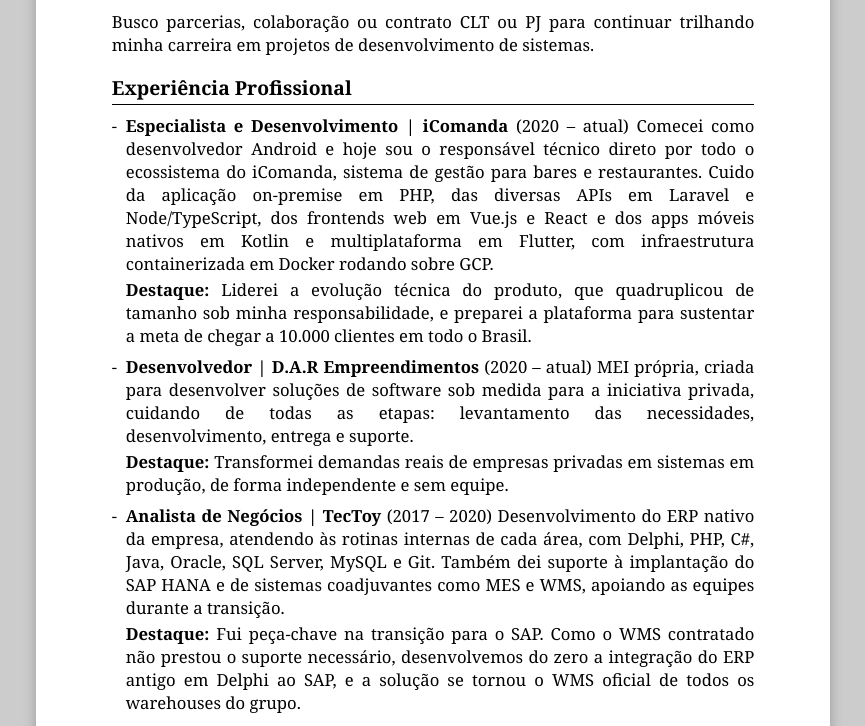
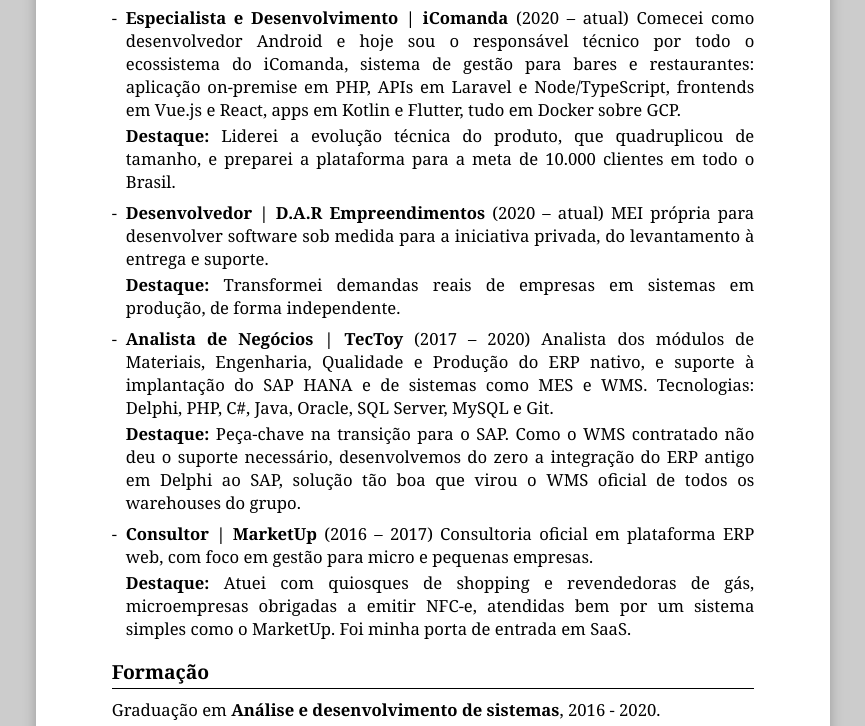
Before and after one commit to dielito2010/dielito2010, a plain HTML site: page curriculo-fonte.html in a window 1280 px wide. Shown: the part 1484-2210 px from the top of the page, without its empty margins (207-1072 px from the left). Drawn offline with Linux system fonts and the light colour scheme.

Commit message:
Ajusta textos das experiências e encurta objetivo da página 2 do currículo
Co-Authored-By: Claude Sonnet 5.5 <noreply@anthropic.com>

```diff
--- a/curriculo-fonte.html
+++ b/curriculo-fonte.html
@@ -341,26 +341,26 @@
                 <li>
                     <strong class="job-title">Especialista em desenvolvimento | iComanda</strong>
                     <span class="job-date">(2020 – atual)</span><br>
-                    Comecei como desenvolvedor Android e hoje sou o responsável técnico direto por todo o ecossistema do iComanda, sistema de gestão para bares e restaurantes. Cuido da aplicação on-premise em PHP, das diversas APIs em Laravel e Node/TypeScript, dos frontends web em Vue.js e React e dos apps móveis nativos em Kotlin e multiplataforma em Flutter, com infraestrutura containerizada em Docker rodando sobre GCP.
-                    <span class="destaque"><strong>Destaque:</strong> Liderei a evolução técnica do produto, que quadruplicou de tamanho sob minha responsabilidade, e preparei a plataforma para sustentar a meta de chegar a 10.000 clientes em todo o Brasil.</span>
+                    Comecei como desenvolvedor Android e hoje sou o responsável técnico por todo o ecossistema do iComanda, sistema de gestão para bares e restaurantes: aplicação on-premise em PHP, APIs em Laravel e Node/TypeScript, frontends em Vue.js e React, apps em Kotlin e Flutter, tudo em Docker sobre GCP.
+                    <span class="destaque"><strong>Destaque:</strong> Liderei a evolução técnica do produto, que quadruplicou de tamanho, e preparei a plataforma para a meta de 10.000 clientes em todo o Brasil.</span>
                 </li>
                 <li>
                     <strong class="job-title">Desenvolvedor | D.A.R Empreendimentos</strong>
                     <span class="job-date">(2020 – atual)</span><br>
-                    MEI própria, criada para desenvolver soluções de software sob medida para a iniciativa privada, cuidando de todas as etapas: levantamento das necessidades, desenvolvimento, entrega e suporte.
-                    <span class="destaque"><strong>Destaque:</strong> Transformei demandas reais de empresas privadas em sistemas em produção, de forma independente e sem equipe.</span>
+                    MEI própria para desenvolver software sob medida para a iniciativa privada, do levantamento à entrega e suporte.
+                    <span class="destaque"><strong>Destaque:</strong> Transformei demandas reais de empresas em sistemas em produção, de forma independente.</span>
                 </li>
                 <li>
                     <strong class="job-title">Analista de Negócios | TecToy</strong>
                     <span class="job-date">(2017 – 2020)</span><br>
-                    Desenvolvimento do ERP nativo da empresa, atendendo às rotinas internas de cada área, com Delphi, PHP, C#, Java, Oracle, SQL Server, MySQL e Git. Também dei suporte à implantação do SAP HANA e de sistemas coadjuvantes como MES e WMS, apoiando as equipes durante a transição.
-                    <span class="destaque"><strong>Destaque:</strong> Fui peça-chave na transição para o SAP. Como o WMS contratado não prestou o suporte necessário, desenvolvemos do zero a integração do ERP antigo em Delphi ao SAP, e a solução se tornou o WMS oficial de todos os warehouses do grupo.</span>
+                    Analista dos módulos de Materiais, Engenharia, Qualidade e Produção do ERP nativo, e suporte à implantação do SAP HANA e de sistemas como MES e WMS. Tecnologias: Delphi, PHP, C#, Java, Oracle, SQL Server, MySQL e Git.
+                    <span class="destaque"><strong>Destaque:</strong> Peça-chave na transição para o SAP. Como o WMS contratado não deu o suporte necessário, desenvolvemos do zero a integração do ERP antigo em Delphi ao SAP, solução tão boa que virou o WMS oficial de todos os warehouses do grupo.</span>
                 </li>
                 <li>
                     <strong class="job-title">Consultor | MarketUp</strong>
                     <span class="job-date">(2016 – 2017)</span><br>
                     Consultoria oficial em plataforma ERP web, com foco em gestão para micro e pequenas empresas.
-                    <span class="destaque"><strong>Destaque:</strong> Atuei principalmente com quiosques de shopping e revendedoras de gás de cozinha, microempresas obrigadas a emitir NFC-e e com gestão simples, que um sistema como o MarketUp atendia muito bem. Foi a minha porta de entrada em SaaS.</span>
+                    <span class="destaque"><strong>Destaque:</strong> Atuei com quiosques de shopping e revendedoras de gás, microempresas obrigadas a emitir NFC-e, atendidas bem por um sistema simples como o MarketUp. Foi minha porta de entrada em SaaS.</span>
                 </li>
             </ul>
 
@@ -388,37 +388,36 @@
         </div>
 
         <p class="objective">
-            Busco parcerias, colaboração ou contrato CLT ou PJ para continuar trilhando
-            minha carreira em projetos de desenvolvimento de sistemas.
+            Busco oportunidades CLT, PJ ou parcerias em desenvolvimento de sistemas.
         </p>
 
         <h2>Experiência Profissional</h2>
         <ul class="experience">
             <li>
                 <strong>Especialista e Desenvolvimento | iComanda</strong> (2020 – atual)
-                Comecei como desenvolvedor Android e hoje sou o responsável técnico direto por todo o ecossistema do iComanda, sistema de gestão para bares e restaurantes. Cuido da aplicação on-premise em PHP, das diversas APIs em Laravel e Node/TypeScript, dos frontends web em Vue.js e React e dos apps móveis nativos em Kotlin e multiplataforma em Flutter, com infraestrutura containerizada em Docker rodando sobre GCP.
-                <span class="destaque"><strong>Destaque:</strong> Liderei a evolução técnica do produto, que quadruplicou de tamanho sob minha responsabilidade, e preparei a plataforma para sustentar a meta de chegar a 10.000 clientes em todo o Brasil.</span>
+                Comecei como desenvolvedor Android e hoje sou o responsável técnico por todo o ecossistema do iComanda, sistema de gestão para bares e restaurantes: aplicação on-premise em PHP, APIs em Laravel e Node/TypeScript, frontends em Vue.js e React, apps em Kotlin e Flutter, tudo em Docker sobre GCP.
+                <span class="destaque"><strong>Destaque:</strong> Liderei a evolução técnica do produto, que quadruplicou de tamanho, e preparei a plataforma para a meta de 10.000 clientes em todo o Brasil.</span>
             </li>
             <li>
                 <strong>Desenvolvedor | D.A.R Empreendimentos</strong> (2020 – atual)
-                MEI própria, criada para desenvolver soluções de software sob medida para a iniciativa privada, cuidando de todas as etapas: levantamento das necessidades, desenvolvimento, entrega e suporte.
-                <span class="destaque"><strong>Destaque:</strong> Transformei demandas reais de empresas privadas em sistemas em produção, de forma independente e sem equipe.</span>
+                MEI própria para desenvolver software sob medida para a iniciativa privada, do levantamento à entrega e suporte.
+                <span class="destaque"><strong>Destaque:</strong> Transformei demandas reais de empresas em sistemas em produção, de forma independente.</span>
             </li>
             <li>
                 <strong>Analista de Negócios | TecToy</strong> (2017 – 2020)
-                Desenvolvimento do ERP nativo da empresa, atendendo às rotinas internas de cada área, com Delphi, PHP, C#, Java, Oracle, SQL Server, MySQL e Git. Também dei suporte à implantação do SAP HANA e de sistemas coadjuvantes como MES e WMS, apoiando as equipes durante a transição.
-                <span class="destaque"><strong>Destaque:</strong> Fui peça-chave na transição para o SAP. Como o WMS contratado não prestou o suporte necessário, desenvolvemos do zero a integração do ERP antigo em Delphi ao SAP, e a solução se tornou o WMS oficial de todos os warehouses do grupo.</span>
+                Analista dos módulos de Materiais, Engenharia, Qualidade e Produção do ERP nativo, e suporte à implantação do SAP HANA e de sistemas como MES e WMS. Tecnologias: Delphi, PHP, C#, Java, Oracle, SQL Server, MySQL e Git.
+                <span class="destaque"><strong>Destaque:</strong> Peça-chave na transição para o SAP. Como o WMS contratado não deu o suporte necessário, desenvolvemos do zero a integração do ERP antigo em Delphi ao SAP, solução tão boa que virou o WMS oficial de todos os warehouses do grupo.</span>
             </li>
             <li>
                 <strong>Consultor | MarketUp</strong> (2016 – 2017)
                 Consultoria oficial em plataforma ERP web, com foco em gestão para micro e pequenas empresas.
-                <span class="destaque"><strong>Destaque:</strong> Atuei principalmente com quiosques de shopping e revendedoras de gás de cozinha, microempresas obrigadas a emitir NFC-e e com gestão simples, que um sistema como o MarketUp atendia muito bem. Foi a minha porta de entrada em SaaS.</span>
+                <span class="destaque"><strong>Destaque:</strong> Atuei com quiosques de shopping e revendedoras de gás, microempresas obrigadas a emitir NFC-e, atendidas bem por um sistema simples como o MarketUp. Foi minha porta de entrada em SaaS.</span>
             </li>
         </ul>
 
         <h2>Formação</h2>
         <p class="formacao">
-            Graduação em tecnologia de <strong>Análise e desenvolvimento de sistemas</strong>, 2016 - 2020.
+            Graduação em <strong>Análise e desenvolvimento de sistemas</strong>, 2016 - 2020.
         </p>
 
         <h2>Cursos de extensão profissional</h2>
```
